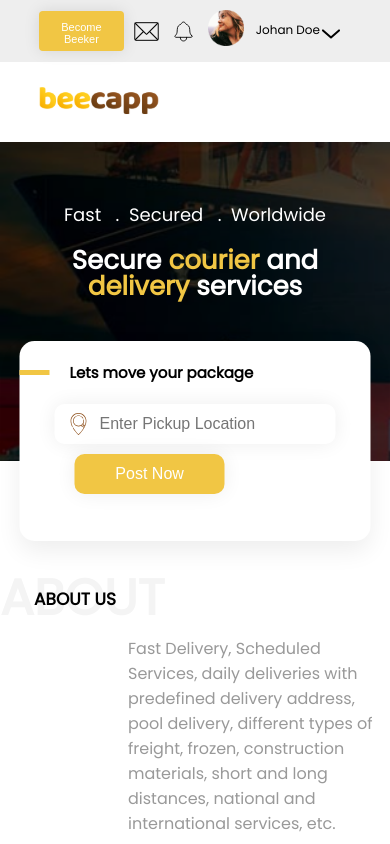
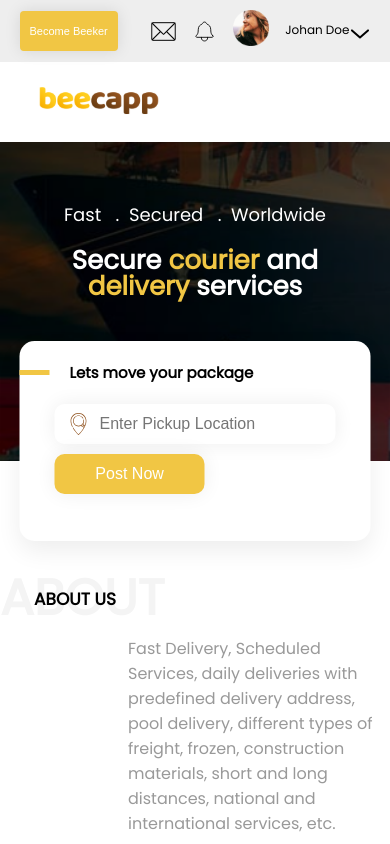
Before and after one commit to asadrazashah/becapp, a React (Create React App) app: page /home in a window 390 px wide. Shown: the top 844 px of the page. Built offline with nearby package versions, Linux system fonts and the light colour scheme.

Commit message:
modified home screen css

```diff
--- a/src/styles/components/header.scss
+++ b/src/styles/components/header.scss
@@ -40,9 +40,12 @@
   }
 }
 @media (max-width: 580px) {
+  .topHeaderBar {
+    padding: 0px 5%;
+  }
   .sectionLast {
-    width: 250px;
-    padding: 0px 10px;
+    width: 220px;
+    padding-left: 25px;
     .icons {
       width: 25px;
       height: 25px;
--- a/src/styles/screens/home.scss
+++ b/src/styles/screens/home.scss
@@ -213,6 +213,7 @@
     height: 40px;
     font-size: 16px;
     border-radius: 10px;
+    margin-left: 0px;
   }
   .largeInput {
     input {
```
